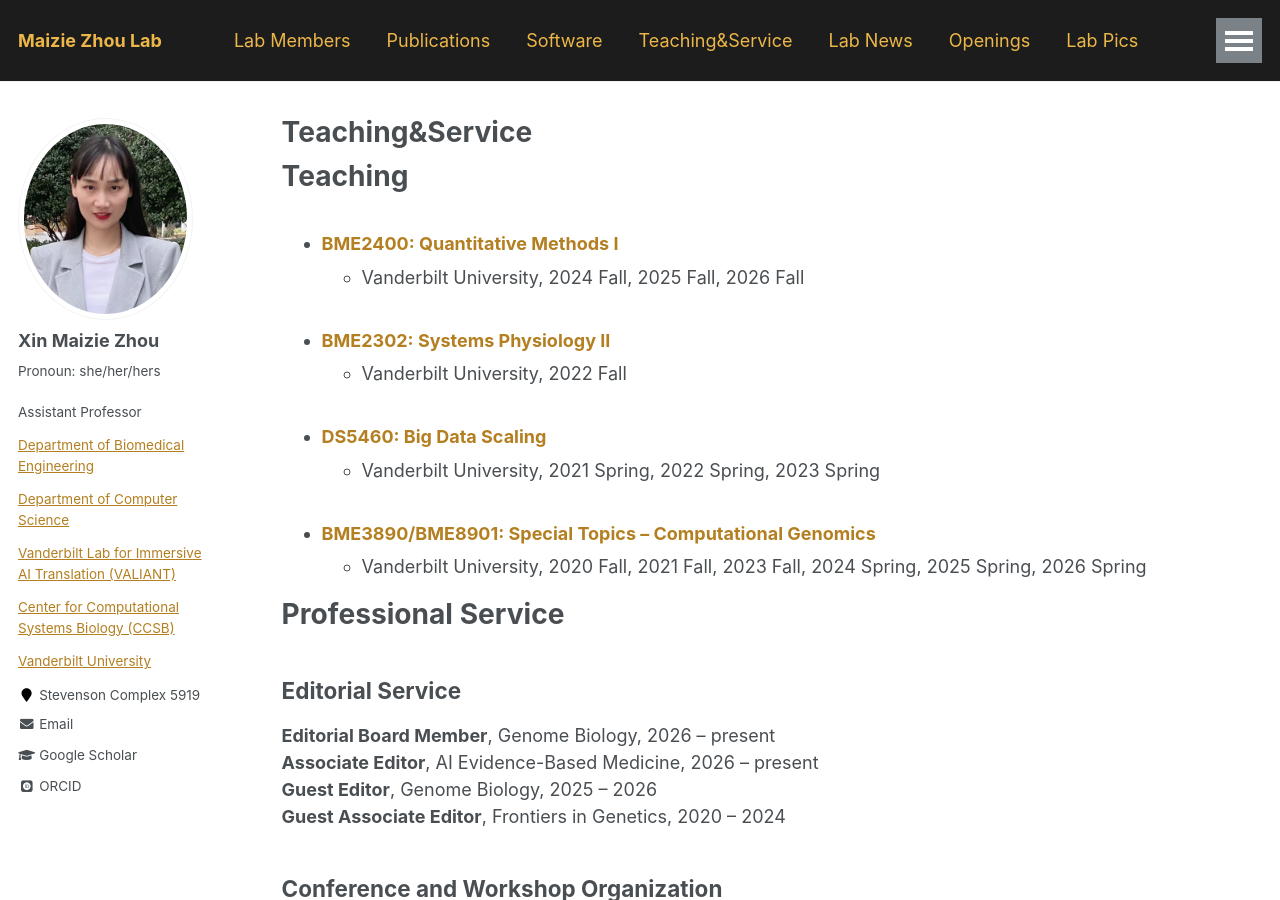
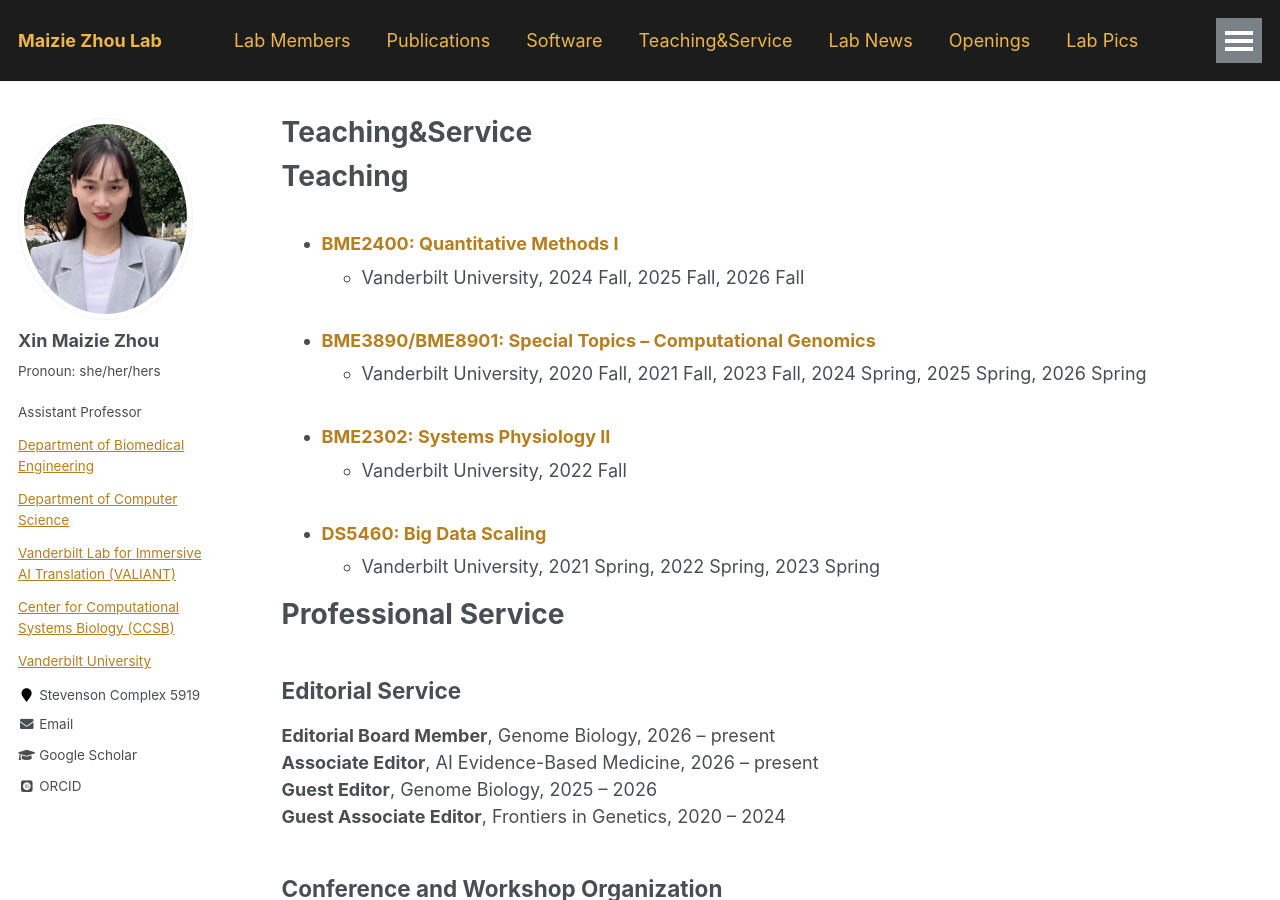
Before and after one commit to maiziezhoulab/Maiziezhoulab.github.io, a Jekyll site: the page built from _pages/TeachingService.md, in a window 1280 px wide and 900 px high. Built offline with Jekyll 4.4.1, drawn with Linux system fonts in a browser that asks for light colours; some web fonts are replaced.

```diff
--- a/_pages/TeachingService.md
+++ b/_pages/TeachingService.md
@@ -11,14 +11,15 @@ author_profile: true
 - ### [BME2400: Quantitative Methods I]()
   - Vanderbilt University, 2024 Fall, 2025 Fall, 2026 Fall
 
+- ### [BME3890/BME8901: Special Topics – Computational Genomics]()
+  - Vanderbilt University, 2020 Fall, 2021 Fall, 2023 Fall, 2024 Spring, 2025 Spring, 2026 Spring
+
 - ### [BME2302: Systems Physiology II]()
   - Vanderbilt University, 2022 Fall
 
 - ### [DS5460: Big Data Scaling]()
   - Vanderbilt University, 2021 Spring, 2022 Spring, 2023 Spring
 
-- ### [BME3890/BME8901: Special Topics – Computational Genomics]()
-  - Vanderbilt University, 2020 Fall, 2021 Fall, 2023 Fall, 2024 Spring, 2025 Spring, 2026 Spring
 
 
 # Professional Service
```
